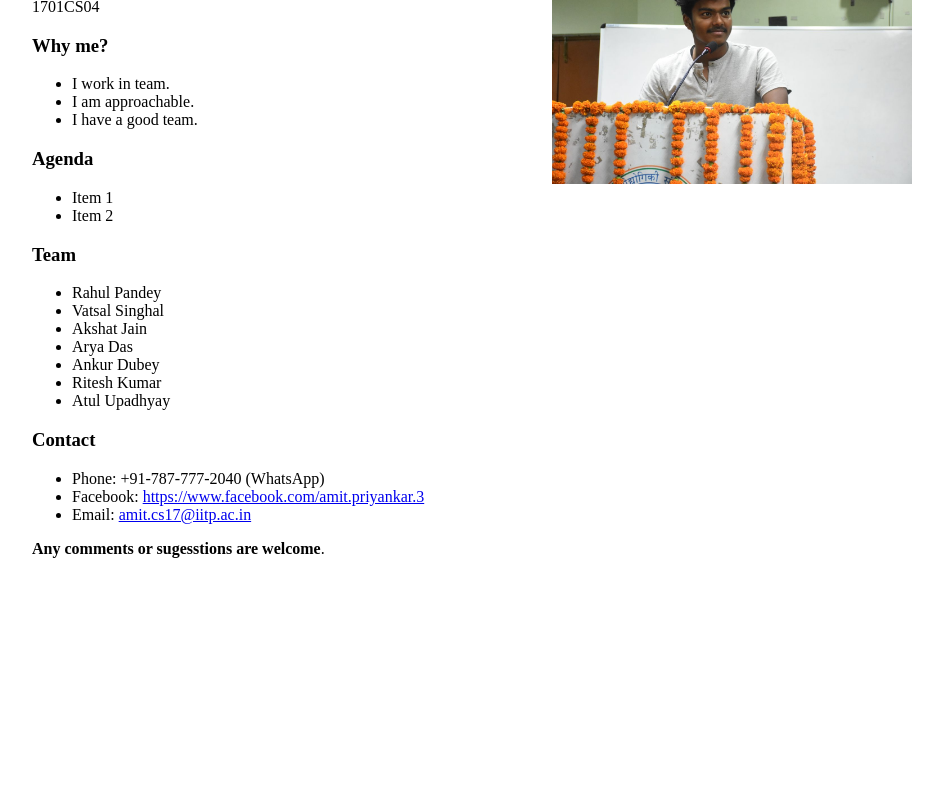
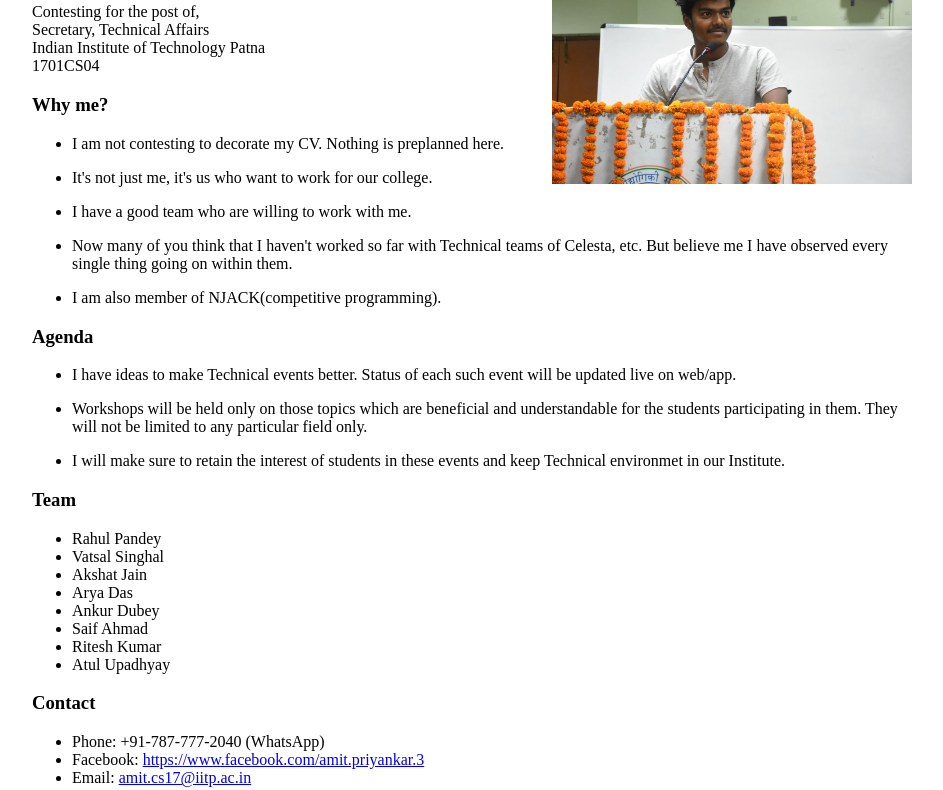
Before and after one commit to amitpriyankar/amitpriyankar.github.io, a plain HTML site: page index.html in a window 1280 px wide. Shown: the part 80-870 px from the top of the page, without its empty margins (168-1111 px from the left). Before the commit the page ends 800 px from the top, so only its background shows below. Drawn offline with Linux system fonts and the light colour scheme.

Commit message:
added content

```diff
--- a/index.html
+++ b/index.html
@@ -9,21 +9,26 @@
 <body>
 <div class="container">
 <img src="amit.jpg"/>
-<strong>Amit Priyankar</strong>,<br>
-Candidate for Technical Secretary 2018<br>
+<h3><strong>Amit Priyankar</strong></h3>
+Contesting for the post of, <br>Secretary, Technical Affairs<br>
 Indian Institute of Technology Patna<br>
 1701CS04
 
 <h3>Why me?</h3>
 <ul>
-<li>I work in team.</li>
-<li>I am approachable.</li>
-<li>I have a good team.</li>
+<li><p>I am not contesting to decorate my CV. Nothing is preplanned here. </p></li>
+<li><p>It's not just me, it's us who want to work for our college.</p></li>
+<li><p>I have a good team who are willing to work with me.</p></li>
+<li><p>Now many of you think that I haven't worked so far with Technical teams of Celesta, etc. But believe me I have observed every single thing going on within them.</p></li>
+<li><p>I am also member of NJACK(competitive programming).</p></li>
+
 </ul>
 <h3>Agenda</h3>
 <ul>
-<li>Item 1</li>
-<li>Item 2</li>
+<li><p>I have ideas to make Technical events better. Status of each such event will be updated live on web/app. </p></li>
+<li><p>Workshops will be held only on those topics which are beneficial and understandable for the students participating in them.
+    They will not be limited to any particular field only.</p></li>
+<li><p>I will make sure to retain the interest of students in these events and keep Technical environmet in our Institute.</p></li>
 </ul>
 </ul>
 <h3>Team</h3>
@@ -33,6 +38,7 @@ Indian Institute of Technology Patna<br>
 <li>Akshat Jain</li>
 <li>Arya Das</li>
 <li>Ankur Dubey</li>
+<li>Saif Ahmad</li>
 <li>Ritesh Kumar</li>
 <li>Atul Upadhyay</li>
 </ul>
@@ -42,7 +48,7 @@ Indian Institute of Technology Patna<br>
 <li>Facebook: <a href="https://www.facebook.com/amit.priyankar.3">https://www.facebook.com/amit.priyankar.3</a></li>
 <li>Email: <a href="mailto:amit.cs17@iitp.ac.in">amit.cs17@iitp.ac.in</a></li>
 </ul>
-<strong>Any comments or sugesstions are welcome</strong>.
+<h2><strong>Any comments or sugesstions are welcome.</strong></h2>
 </div>
 </body>
 </html>
```
